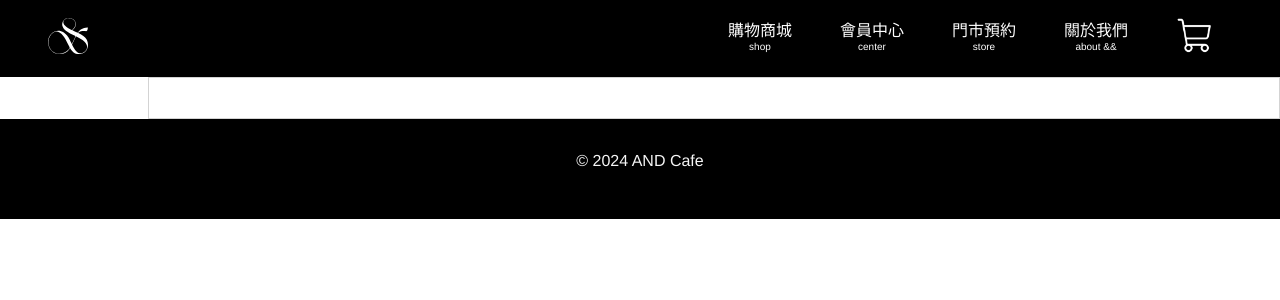
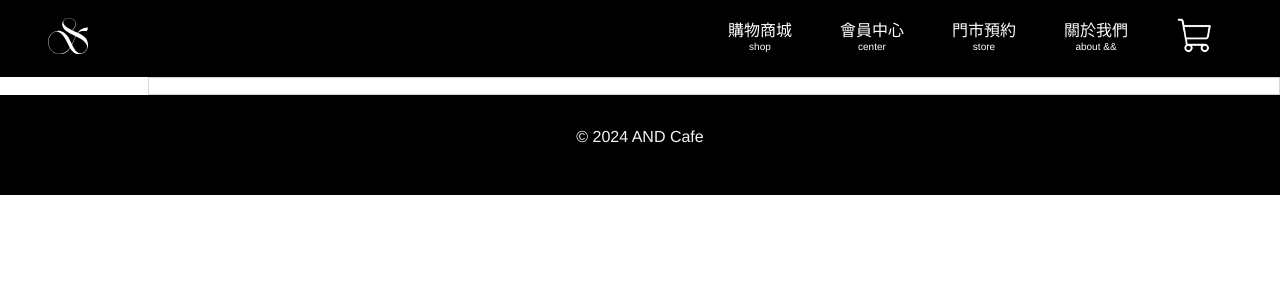
Before and after one commit to hungyumi0116/Cafe-React, a Next.js app: page /Marquee in a window 1280 px wide. Shown: the top 300 px of the page. Built offline with nearby package versions, Linux system fonts and the light colour scheme; no server answers.

Commit message:
跑馬燈

```diff
--- a/pages/Marquee.js
+++ b/pages/Marquee.js
@@ -5,8 +5,9 @@ const Marquee = ({ text }) => {
   return (
     <div className={style.bigdiv}>
     <div className={style.marqueecontainer}>
+
       <div className={style.marqueecontent}>
-        {text}
+     {text}
       </div>
     </div>
     </div>
--- a/styles/Marquee.module.css
+++ b/styles/Marquee.module.css
@@ -5,6 +5,7 @@
 }
 
 .marqueecontainer {
+  display: flex;
   width: 1132px;
   overflow: hidden;
   white-space: nowrap;
@@ -18,7 +19,8 @@
 .marqueecontent {
   display: inline-block;
   padding-left: 100%; /* 确保文字从视图的右边开始 */
-  animation: marquee 20s linear infinite;
+  animation: marquee 15s linear infinite;
+  background-color: white;
 }
 
 @keyframes marquee {
```
